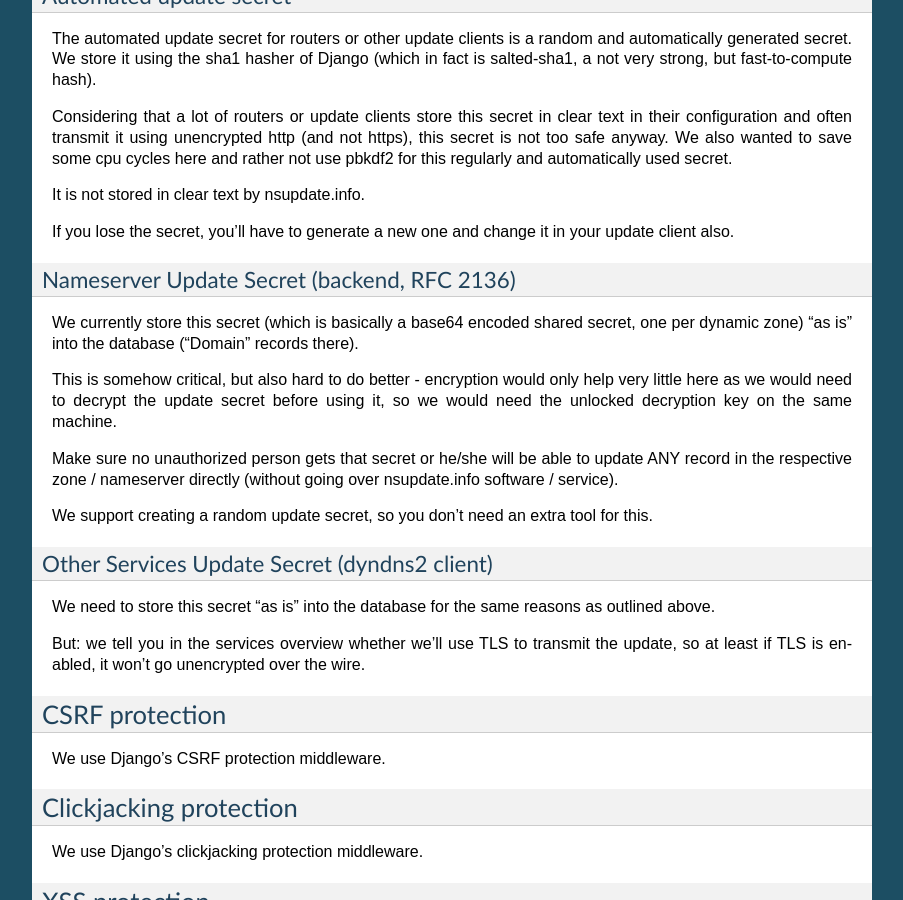
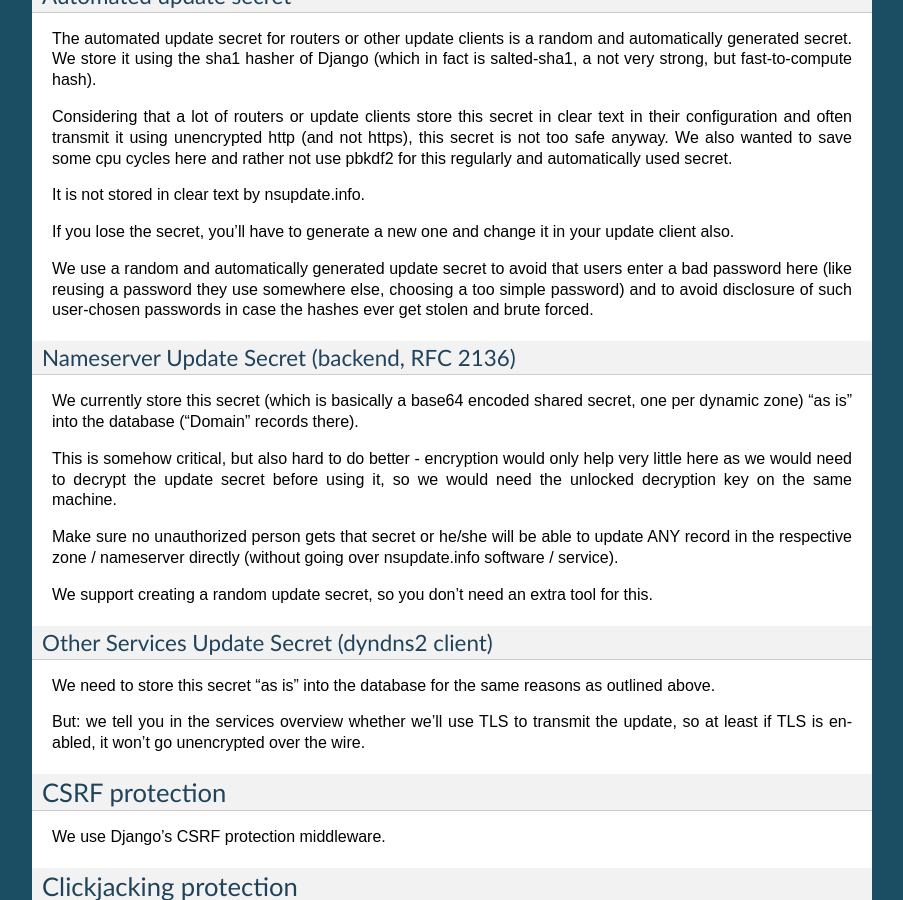
Before and after one commit to nsupdate-info/nsupdate.info, a Sphinx documentation site: the page built from docs/security.rst, in a window 1280 px wide and 900 px high, scrolled down 1144 px. Shown: the whole window, without its empty margins (198-1101 px from the left). Built offline with Sphinx 7.4.7, drawn with Linux system fonts in a browser that asks for light colours.

Commit message:
docs: explain why we auto-generate random update passwords

```diff
--- a/docs/security.rst
+++ b/docs/security.rst
@@ -84,6 +84,11 @@ It is not stored in clear text by nsupdate.info.
 
 If you lose the secret, you'll have to generate a new one and change it in your
 update client also.
+
+We use a random and automatically generated update secret to avoid that users
+enter a bad password here (like reusing a password they use somewhere else,
+choosing a too simple password) and to avoid disclosure of such user-chosen
+passwords in case the hashes ever get stolen and brute forced.
 
 
 Nameserver Update Secret (backend, RFC 2136)
```
